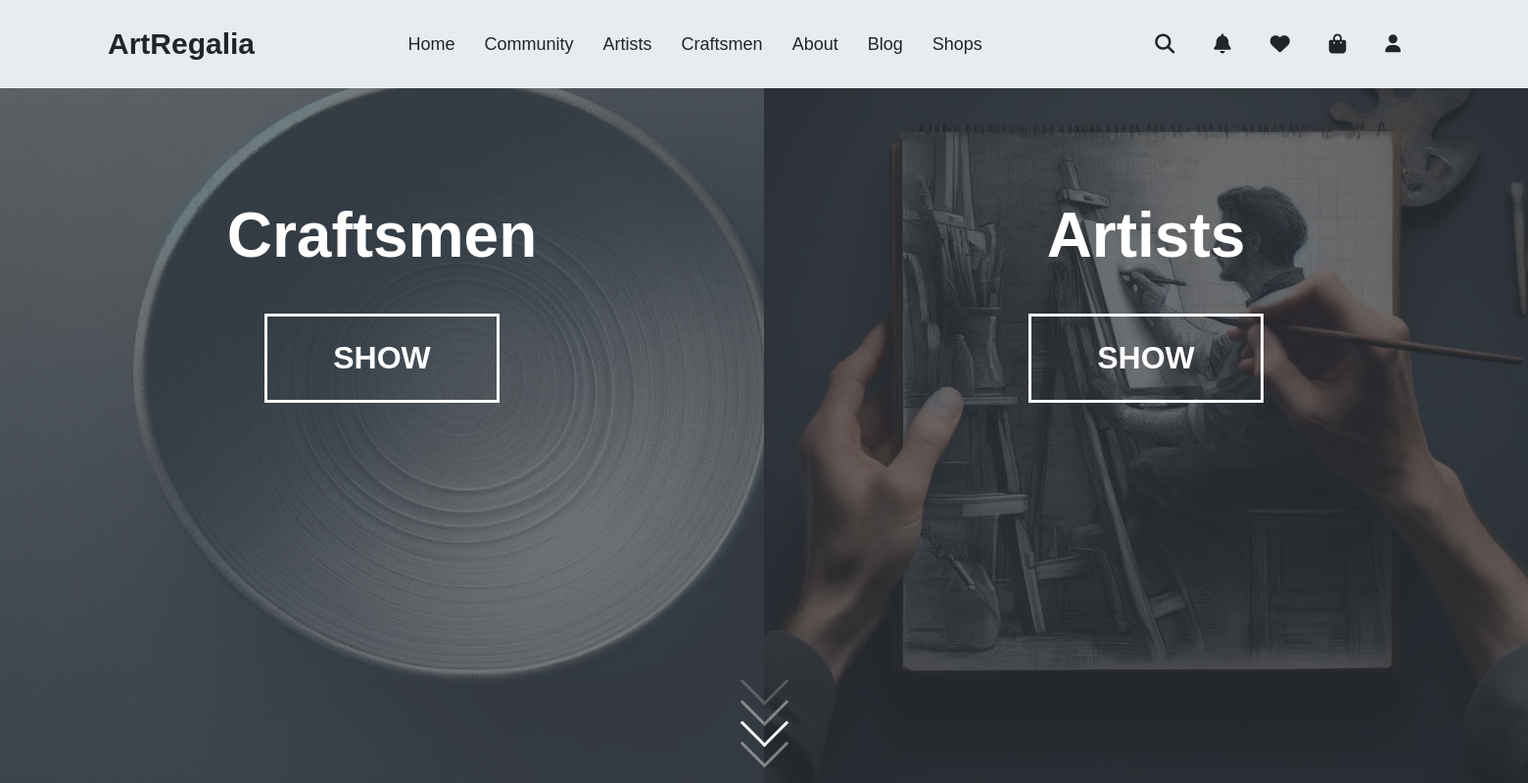
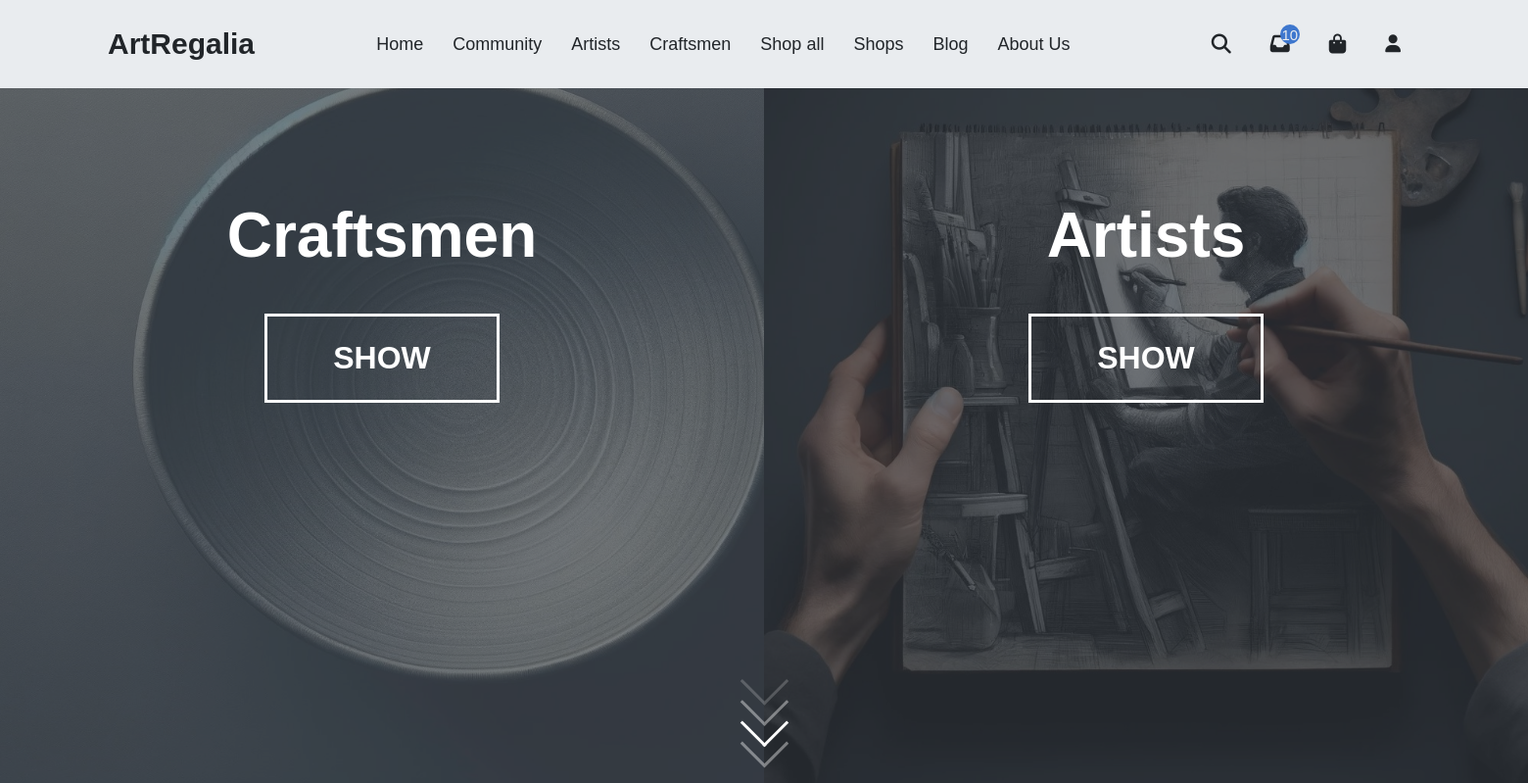
Before and after one commit to HadyyAyman/ArtRegalia-Project, a PHP site: page / in a window 1560 px wide. Shown: the top 799 px of the page at 98% size. Run offline with PHP 8.4, Linux system fonts and the light colour scheme; some libraries are stand-ins or nearby versions.

Commit message:
Updating notification feature and added nav links

```diff
--- a/index.html
+++ b/index.html
@@ -103,7 +103,11 @@
           </li>
 
           <li class="navbar-item">
-            <a href="#" class="navbar-links">About</a>
+            <a href="#" class="navbar-links">Shop all</a>
+          </li>
+
+          <li class="navbar-item">
+            <a href="#" class="navbar-links">Shops</a>
           </li>
 
           <li class="navbar-item">
@@ -111,9 +115,11 @@
           </li>
 
           <li class="navbar-item">
-            <a href="#" class="navbar-links">Shops</a>
+            <a href="#" class="navbar-links">About Us</a>
           </li>
+
         </ul>
+
 
         <ul class="nav-action-list">
 
@@ -126,22 +132,13 @@
           </li>
 
           <li>
-            <a href="#" class="nav-action-btn">
-              <i class="fa-solid fa-bell" aria-hidden="true"></i>
+            <button class="nav-action-btn notify-btn ">
+              <i class="fa-solid fa-inbox" aria-hidden="true"></i>
+              <span class="icon-badge-btn">10</span>
               <span class="nav-action-text">Notifications</span>
 
               <data class="nav-action-badge-notify" value="12" aria-hidden="true">12</data>
-            </a>
-          </li>
-
-          <li>
-            <a href="#" class="nav-action-btn">
-              <i class="fa-solid fa-heart" aria-hidden="true"></i>
-
-              <span class="nav-action-text">Wishlist</span>
-
-              <data class="nav-action-badge" value="5" aria-hidden="true">5</data>
-            </a>
+            </button>
           </li>
 
           <li>
@@ -162,6 +159,7 @@
                 class="fa-solid fa-caret-down"></i></label>
             <ul class="drop-menu profile">
               <li><a href="#"><i class="fa-solid fa-user"></i>View Profile</a></li>
+              <li><a href="#"><i class="fa-solid fa-heart"></i>Wishlist</a></li>
               <li><a href="#"><i class="fa-solid fa-circle-question"></i>Help</a></li>
               <li><a href="#"><i class="fa-solid fa-gears"></i>Settings</a></li>
               <li><a href="#"><i class="fa-solid fa-lock"></i>Sign-in/Sign-up</a></li>
@@ -302,6 +300,9 @@
                 <li>
                   <a href="#" class="c-link">Shops</a>
                 </li>
+                <li>
+                  <a href="#" class="c-link">Shop all</a>
+                </li>
               </ul>
             </nav>
           </div>
--- a/style.css
+++ b/style.css
@@ -274,7 +274,7 @@ body {
     display: inline-flex;
   }
 
-  .nav-action-list li span,
+  .nav-action-list li .nav-action-text,
   .nav-action-list li data {
     display: none;
   }
@@ -447,6 +447,28 @@ body {
     text-decoration: none;
     font-size: 16px;
     border: none;
+    position: relative;
+  }
+
+  .icon-badge-btn {
+    position: absolute;
+    top: 0px;
+    right: 10px;
+    width: 20px;
+    height: 20px;
+    font-size: 15px;
+    color: var(--color2);
+    background-color: rgb(62, 119, 206);
+    border-radius: 50%;
+    display: flex;
+    justify-content: center;
+    align-items: center;
+    transition: cubic-bezier(0.165, 0.84, 0.44, 1);
+    transform: translateY(0);
+  }
+
+  .nav-action-btn:hover .icon-badge-btn {
+    transform: translateY(-3px);
   }
 
   .nav-action-list li button {
@@ -463,6 +485,7 @@ body {
 
   .nav-action-btn:is(:hover, :focus) {
     color: var(--color6);
+
   }
 
   .nav-action-btn i {
@@ -494,7 +517,6 @@ body {
   .side-profile i.desk:is(:hover, :focus) {
     color: var(--color6);
   }
-
 
   /* ======================= */
   /* Benefit Section Styling */
@@ -724,6 +746,11 @@ body {
     display: none;
   }
 
+  button .icon-badge-btn {
+    display: none;
+    visibility: hidden;
+  }
+
   .header {
     background: var(--color2);
     position: fixed;
@@ -890,6 +917,16 @@ body {
     font-size: 16px;
     background-color: var(--color1);
     border: none;
+  }
+
+  .notify-btn {
+    position: relative;
+    right: 5px;
+  }
+
+  .nav-action-badge-notify {
+    position: relative;
+    left: 10px;
   }
 
   .nav-action-btn:is(:hover, :focus) {
```
